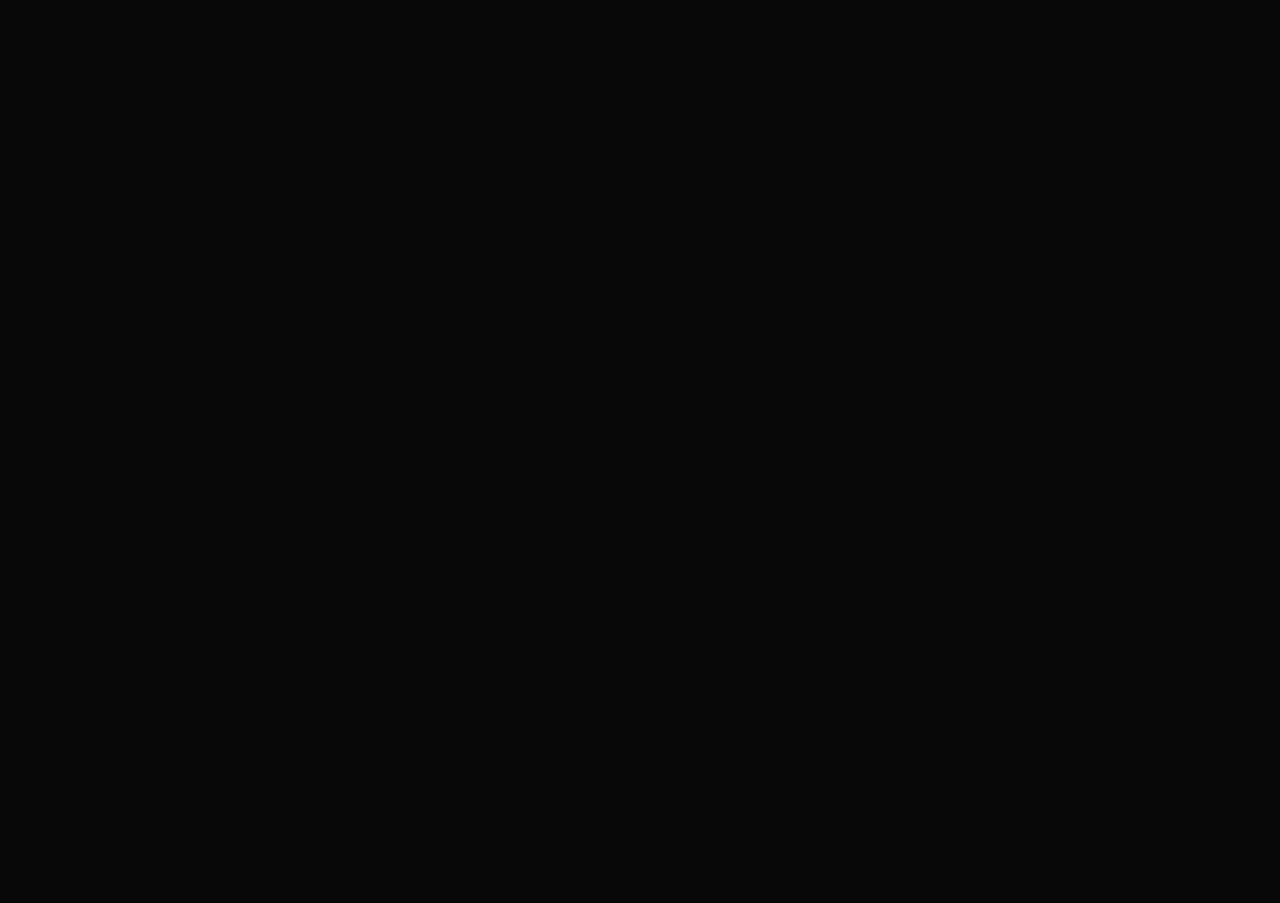
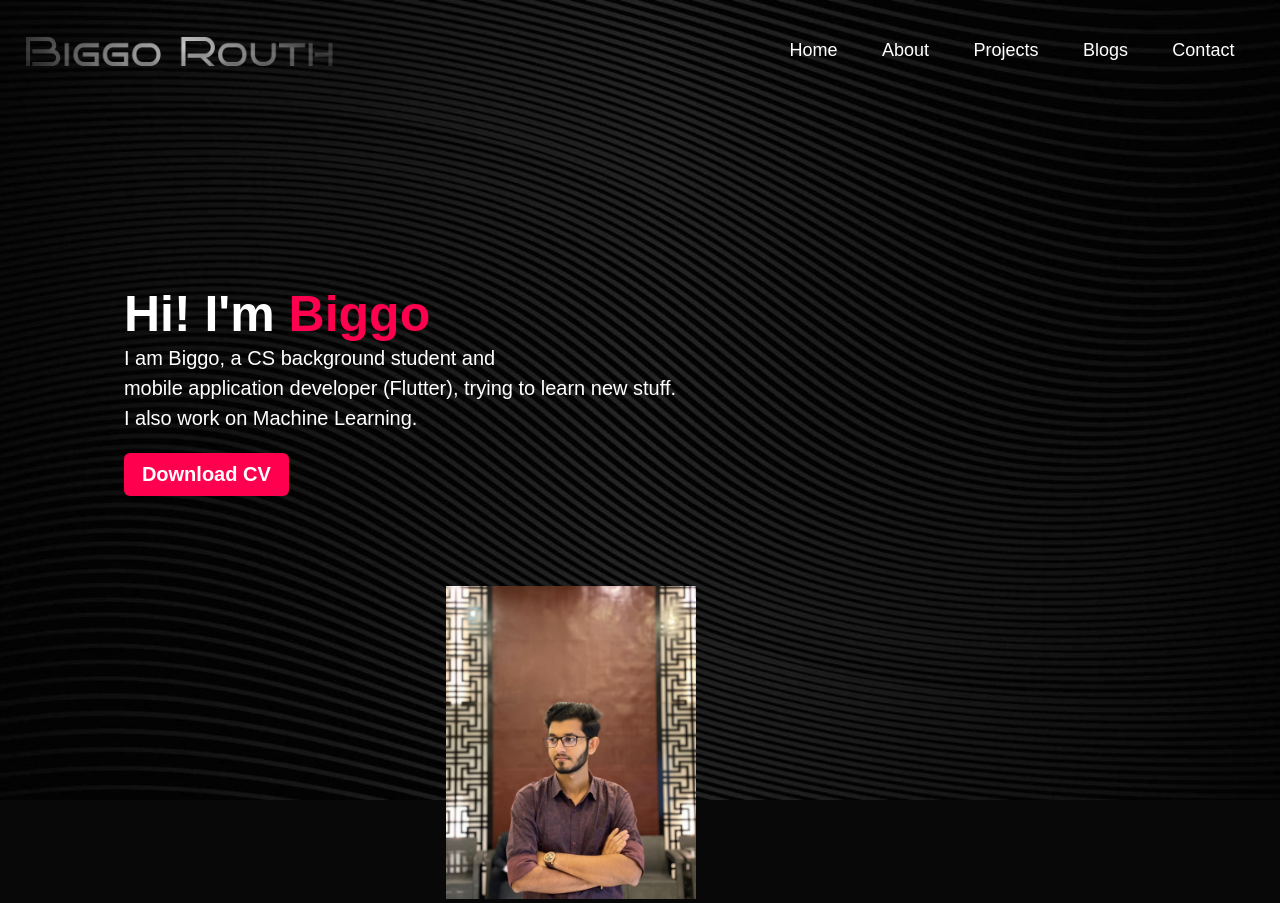
Before and after one commit to Biggo111/Portfolio-Biggo, a plain HTML site: page index.html in a window 1280 px wide. Before the commit the page ends 800 px from the top, so only its background shows below. Drawn offline with Linux system fonts and the light colour scheme.

Commit message:
HomePage commit-1

```diff
--- a/index.html
+++ b/index.html
@@ -8,6 +8,29 @@
     <link rel="stylesheet" href="style.css">
 </head>
 <body>
-
+    <div id="header">
+        <div class="container">
+            <nav>
+                <img src="images/image 4.png" class="logo" height="30px">
+                <ul>
+                    <li><a href="#">Home</a></li>
+                    <li><a href="#">About</a></li>
+                    <li><a href="#">Projects</a></li>
+                    <li><a href="#">Blogs</a></li>
+                    <li><a href="#">Contact</a></li>
+                </ul>
+            </nav>
+            <div>
+                <div class="header-text">
+                    <h1>Hi! I'm <span>Biggo</span></h1>
+                    <p>I am Biggo, a CS background student and <br>mobile application developer (Flutter), trying to learn new stuff. <br>I also work on Machine Learning.</p>
+                    <a href="#">Download CV</a>
+                </div>
+                <div class="header-image">
+                    <img src="images/Dp.jpg">
+                </div>
+            </div>
+        </div>
+    </div>
 </body>
 </html>
--- a/style.css
+++ b/style.css
@@ -1,10 +1,104 @@
-*{
+* {
     margin: 0;
     padding: 0;
     font-family: 'Poppins', sans-serif;
     box-sizing: border-box;
 }
-body{
+
+body {
     background: #080808;
     color: #fff;
 }
+
+#header {
+    width: 100%;
+    height: 100vh;
+    background-image: url(images/black-background-with-line-curve-design-illustration-vector.jpg);
+    background-size: cover;
+    background-position: center;
+    /* background-repeat: no-repeat; */
+}
+
+.container {
+    padding: 30px 2%;
+}
+
+nav {
+    display: flex;
+    align-items: center;
+    justify-content: space-between;
+    flex-wrap: wrap;
+}
+
+nav ul li {
+    display: inline-block;
+    list-style: none;
+    margin: 10px 20px;
+}
+
+nav ul li a {
+    color: #fff;
+    text-decoration: none;
+    font-size: 18px;
+    /* font-family: 'Bruno Ace SG', sans-serif; */
+    position: relative;
+}
+
+nav ul li a::after {
+    content: '';
+    width: 0;
+    height: 3px;
+    background: #ff004f;
+    position: absolute;
+    left: 0px;
+    bottom: -6px;
+    transition: 0.5s;
+}
+
+nav ul li a:hover::after {
+    width: 100%;
+}
+
+.header-text {
+    margin-top: 15%;
+    font-size: 20px;
+    display: inline-block;
+    /* margin-right: 40px; */
+    margin-left: 8%;
+}
+
+.header-text h1 {
+    font-size: 50px;
+    margin-top: 30px;
+    display: inline-block;
+}
+.header-text p {
+    line-height: 1.5em;
+}
+
+.header-text a {
+    background: #ff004f;
+    padding: 10px 18px;
+    text-decoration: none;
+    color: white;
+    font-weight: bold;
+    display: inline-block;
+    margin: 20px 0;
+    border-radius: 6px;
+}
+
+span {
+    color: #ff004f;
+}
+
+.header-image {
+    display: inline-block;
+    position: relative;
+    top: 70px;
+}
+
+.header-image img {
+    width: 250px;
+    height: auto;
+    margin-left: 420px;
+}
```
Also changed, not shown: images/BiggoRouth.jpg (added), images/Dp.jpg (added), images/Free_Sample_By_Wix (2).jpg (added), images/Free_Sample_By_Wix (3).jpg (added), images/Screenshot 2023-04-24 at 1.04.48 AM.png (added), images/Screenshot 2023-04-24 at 1.58.34 AM.png (added), images/black_background.webp (added), images/image 2.png (added), images/image 3.png (added), images/image 4.png (added).
